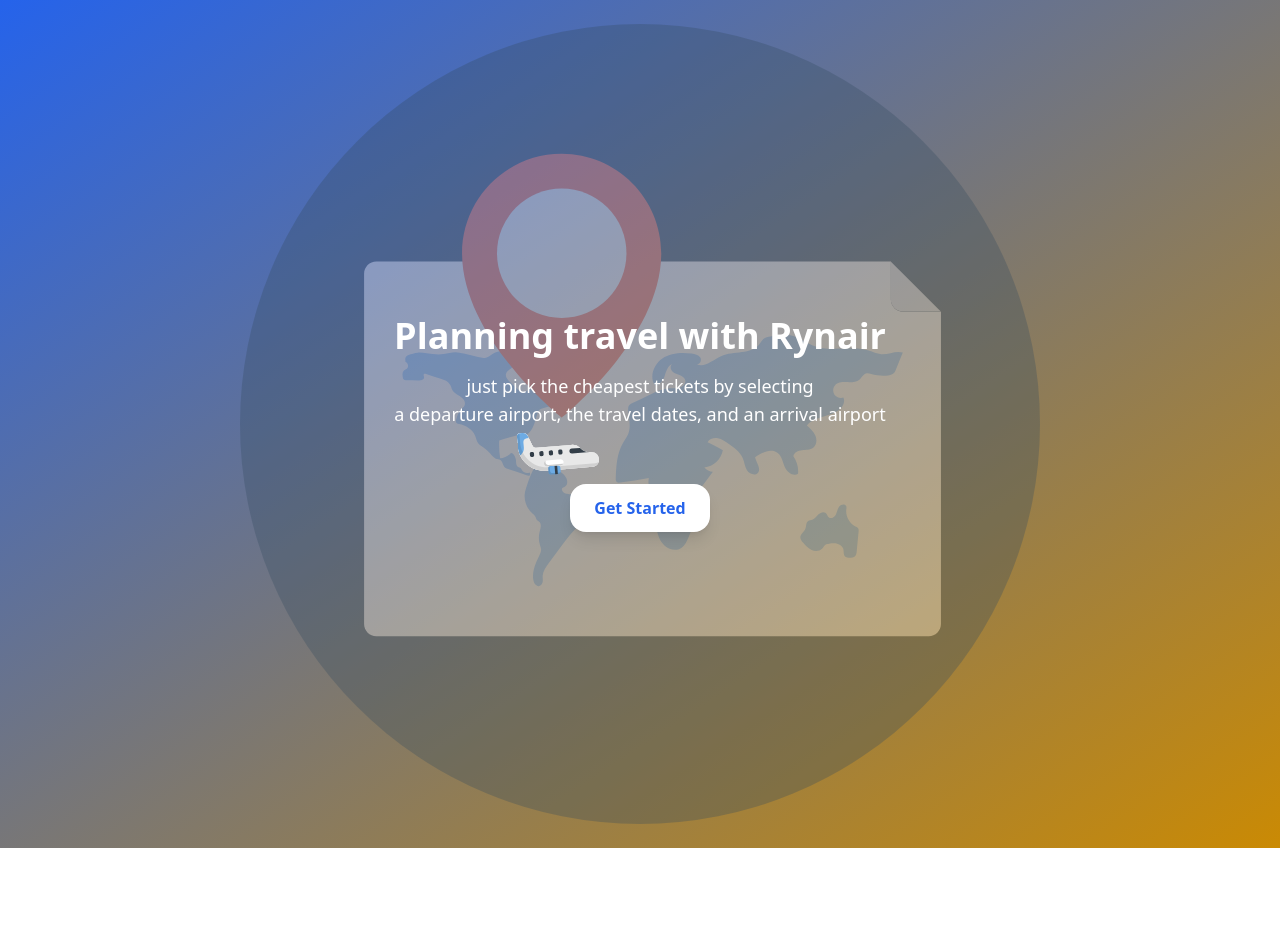
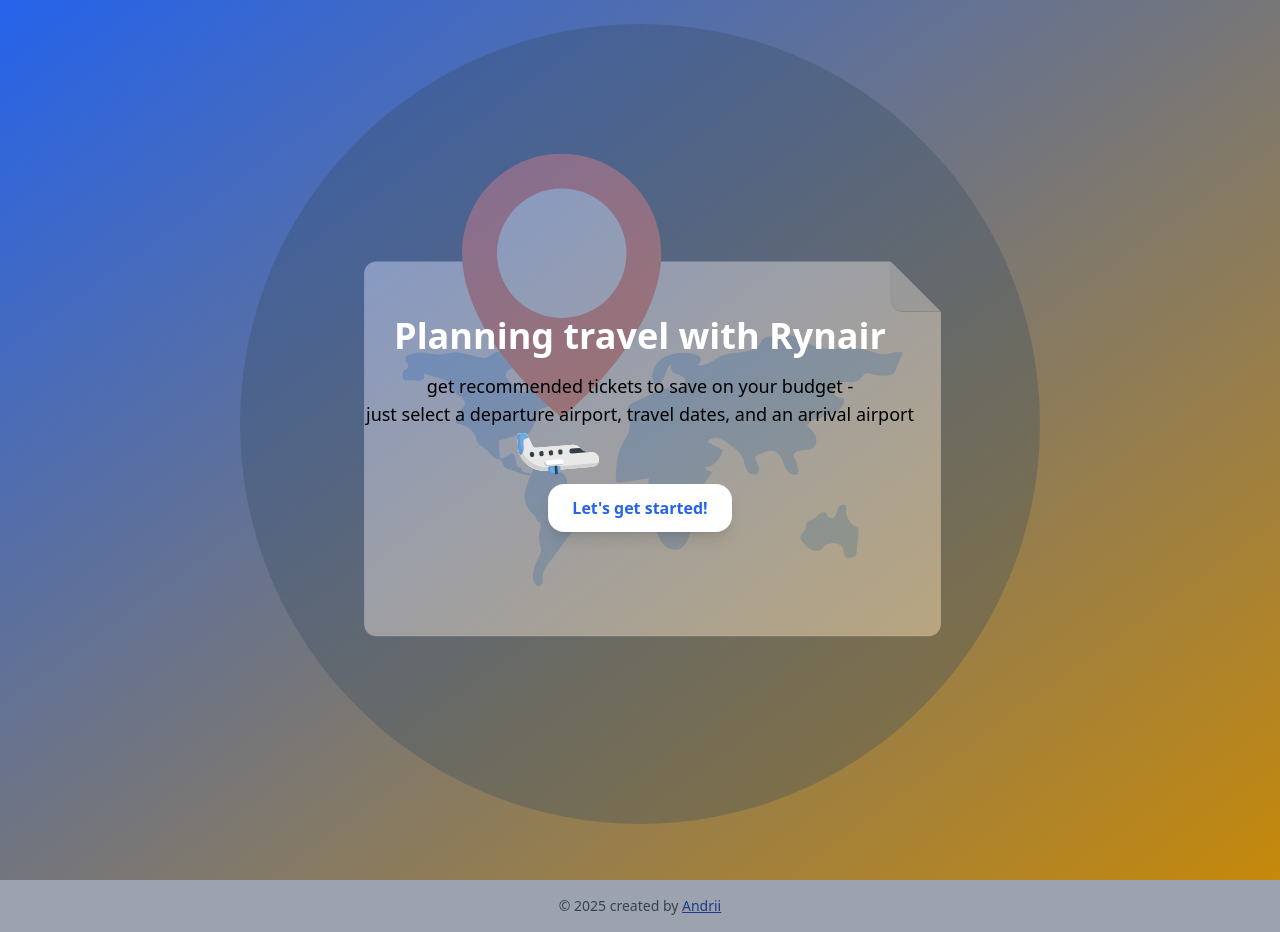
Before and after one commit to avoytovich/Cheapest_Flight_FE, a Next.js app: page / in a window 1280 px wide. Before the commit the page ends 848 px from the top, so only its background shows below. Built offline with nearby package versions, Linux system fonts and the light colour scheme.

Commit message:
prepare finish

```diff
--- a/package.json
+++ b/package.json
@@ -16,6 +16,7 @@
     "@emotion/styled": "^11.14.0",
     "@mui/icons-material": "^6.4.1",
     "@mui/material": "^6.4.1",
+    "@vercel/analytics": "^1.5.0",
     "dayjs": "^1.11.13",
     "framer-motion": "^12.0.5",
     "lint-staged": "^15.4.3",
--- /dev/null
+++ b/src/app/error.tsx
@@ -0,0 +1,20 @@
+'use client';
+
+import React from 'react';
+
+interface ErrorProps {
+  message: string;
+}
+
+const Error: React.FC<ErrorProps> = ({
+  message = 'Oops! Something went wrong.',
+}) => {
+  return (
+    <div className="error col-span-2 flex flex-col items-center justify-center p-6 border-4 border-red-400 bg-red-50 rounded-2xl shadow-lg">
+      <h1>Error 😢</h1>
+      <p className="text-center font-medium">{message}</p>
+    </div>
+  );
+};
+
+export default Error;
--- a/src/app/layout.tsx
+++ b/src/app/layout.tsx
@@ -1,8 +1,10 @@
 import type { Metadata } from 'next';
+import { Analytics } from '@vercel/analytics/react';
 import { Geist, Geist_Mono } from 'next/font/google';
 
 import { GeneralProvider } from '@/context/GeneralContext';
 import SideNavigation from '@/components/SideNavigation';
+import Footer from '@/components/Footer';
 
 import './globals.css';
 
@@ -33,7 +35,9 @@
       >
         <GeneralProvider>
           <SideNavigation>{children}</SideNavigation>
+          <Footer />
         </GeneralProvider>
+        <Analytics />
       </body>
     </html>
   );
--- a/src/app/page.tsx
+++ b/src/app/page.tsx
@@ -46,13 +46,14 @@
         <h1 className="text-4xl font-bold text-white mb-4">
           Planning travel with Rynair
         </h1>
-        <p className="text-lg text-white mb-14">
-          just pick the cheapest tickets by selecting
-          <br />a departure airport, the travel dates, and an arrival airport
+        <p className="text-lg text-black mb-14">
+          get recommended tickets to save on your budget -
+          <br />
+          just select a departure airport, travel dates, and an arrival airport
         </p>
         <Link href="/departure-countries">
           <button className="px-6 py-3 bg-white text-blue-600 font-semibold rounded-2xl shadow-lg hover:bg-gray-100 transition">
-            Get Started
+            Let&apos;s get started!
           </button>
         </Link>
       </div>
--- a/src/app/valuable-info/page.tsx
+++ b/src/app/valuable-info/page.tsx
@@ -91,8 +91,8 @@
             className={`mt-2 text-sm font-semibold ${budgetDifference < 0 ? 'text-red-500' : 'text-green-600'}`}
           >
             {budgetDifference > 0
-              ? `Save ${Math.abs(budgetDifference).toFixed(2)} ${ticket.price?.currencySymbol}`
-              : `+${budgetDifference.toFixed(2)} ${ticket.price?.currencySymbol} extra`}
+              ? `Save on your budget: ${Math.abs(budgetDifference).toFixed(2)} ${ticket.price?.currencySymbol}`
+              : `Extra expenses: ${budgetDifference.toFixed(2)} ${ticket.price?.currencySymbol}`}
           </p>
         )}
 
@@ -339,16 +339,7 @@
 
   const durationChangeNotice =
     startTicket && endTicket && recommendationStart && recommendationEnd
-      ? Math.abs(
-          new Date(recommendationEnd.day).getDate() -
-            new Date(recommendationStart.day).getDate()
-        ) !==
-        Math.abs(
-          new Date(endTicket.day).getDate() -
-            new Date(startTicket.day).getDate()
-        )
-        ? 'Trip duration has changed. Please verify.'
-        : ''
+      ? 'Trip dates, departure and arrival times as well as duration may change'
       : '';
 
   const startPrice = startTicket?.price?.value ?? 0;
@@ -361,10 +352,12 @@
 
   return (
     <div className="flex flex-col items-center gap-6 p-4">
-      <h1 className="text-2xl font-bold text-center">Ticket Information</h1>
+      <h1 className="text-2xl font-bold text-center">Tickets Information</h1>
       <div className="grid grid-cols-1 md:grid-cols-2 gap-6">
         <TicketInfo title="Selected Departure" ticket={startTicket} />
         <TicketInfo title="Selected Return" ticket={endTicket} />
+        {budgetDifferenceStart + budgetDifferenceEnd > 0 ? (
+          <>
             <TicketInfo
               title="Recommended Departure"
               ticket={recommendationStart}
@@ -379,6 +372,14 @@
               budgetDifference={budgetDifferenceEnd}
               tripDurationChangeNotice={durationChangeNotice}
             />
+          </>
+        ) : (
+          <div className="col-span-2 flex flex-col items-center justify-center p-6 border-4 border-orange-400 bg-red-50 rounded-2xl shadow-lg">
+            <p className="text-center font-medium">
+              No recommendations available
+            </p>
+          </div>
+        )}
       </div>
     </div>
   );
--- /dev/null
+++ b/src/components/Footer.tsx
@@ -0,0 +1,17 @@
+import Link from 'next/link';
+
+export default function Footer() {
+  return (
+    <footer className="text-center p-4 bg-gray-400 py-4 mt-8">
+      <p className="text-sm text-gray-700">
+        &copy; 2025 created by{' '}
+        <Link
+          href="https://portfolio-five-delta-66.vercel.app"
+          className="text-blue-900 underline"
+        >
+          Andrii
+        </Link>
+      </p>
+    </footer>
+  );
+}
--- a/src/components/RelatedAirports.tsx
+++ b/src/components/RelatedAirports.tsx
@@ -62,10 +62,18 @@
   }
 
   if (airports.length === 0)
-    return (
-      <Typography variant="h6" textAlign="center">
-        {`${direction === 'departure' ? 'No airports available for this country' : `No airports available in this country from ${departure}`}`}
-      </Typography>
+    return direction === 'departure' ? (
+      <div className="error col-span-2 flex flex-col items-center justify-center p-6 border-4 border-orange-400 bg-red-50 rounded-2xl shadow-lg">
+        <h1>No, way! 😢</h1>
+        <p className="text-center font-medium">
+          No airports available for this country
+        </p>
+      </div>
+    ) : (
+      <div className="error col-span-2 flex flex-col items-center justify-center p-6 border-4 border-orange-400 bg-red-50 rounded-2xl shadow-lg">
+        <h1>No, way! 😢</h1>
+        <p className="text-center font-medium">{`No arrival airports available in this country from ${departure}`}</p>
+      </div>
     );
 
   return (
```
Also changed, not shown: 1 other file (tests, documents, lock files or other folders). Lines whose indentation alone changed are shown as unchanged.
